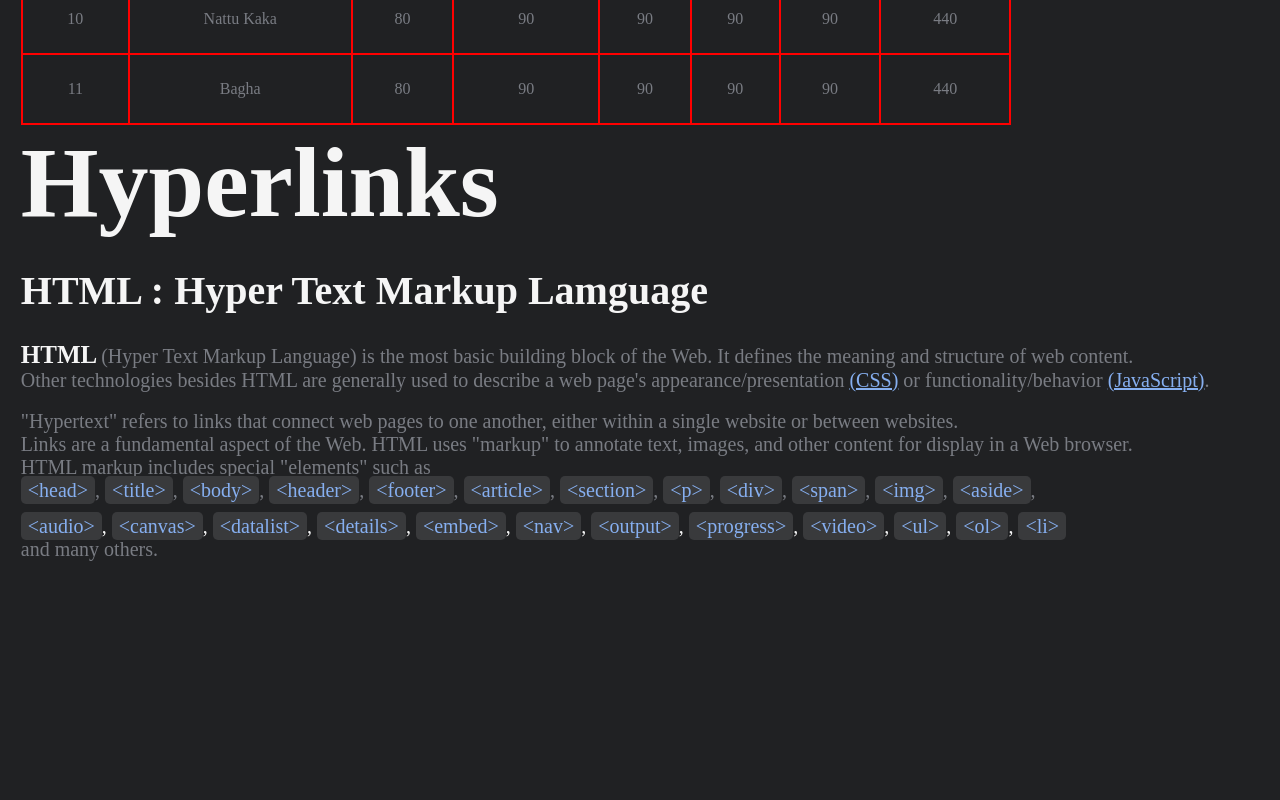
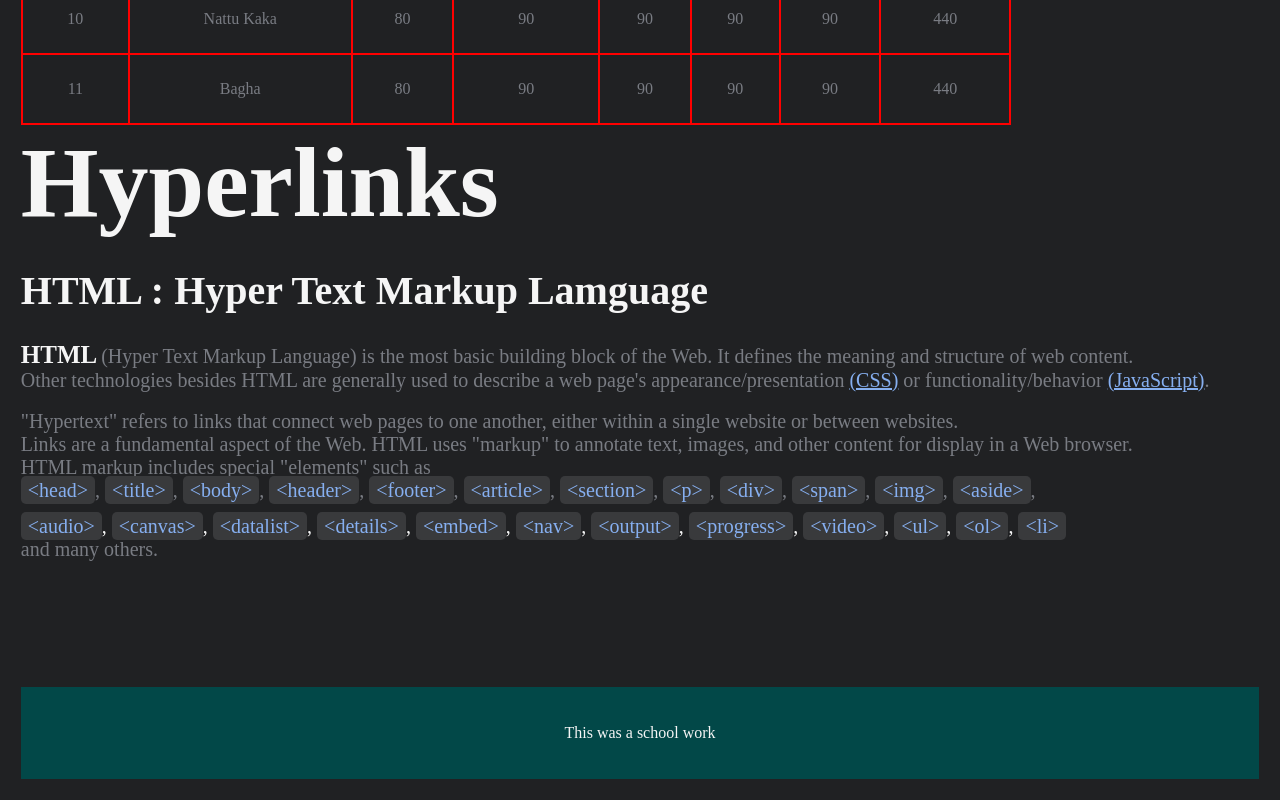
Before and after one commit to Rhytham3008/School-Work, a plain HTML site: page index.html in a window 1280 px wide. Shown: the part 2994-3794 px from the top of the page. Before the commit the page ends 3576 px from the top, so only its background shows below. Drawn offline with Linux system fonts and the light colour scheme.

Commit message:
Update index.html

```diff
--- a/index.html
+++ b/index.html
@@ -238,5 +238,9 @@
             </div>
             and many others.
     </text>
+    <br><br><br><br><br><br><br><br>
+    <div style="background-color: #024848; padding: 3%;">
+        <div style="text-align: center;">This was a school work</>
+    </div>
 </body>
 </html>
```
